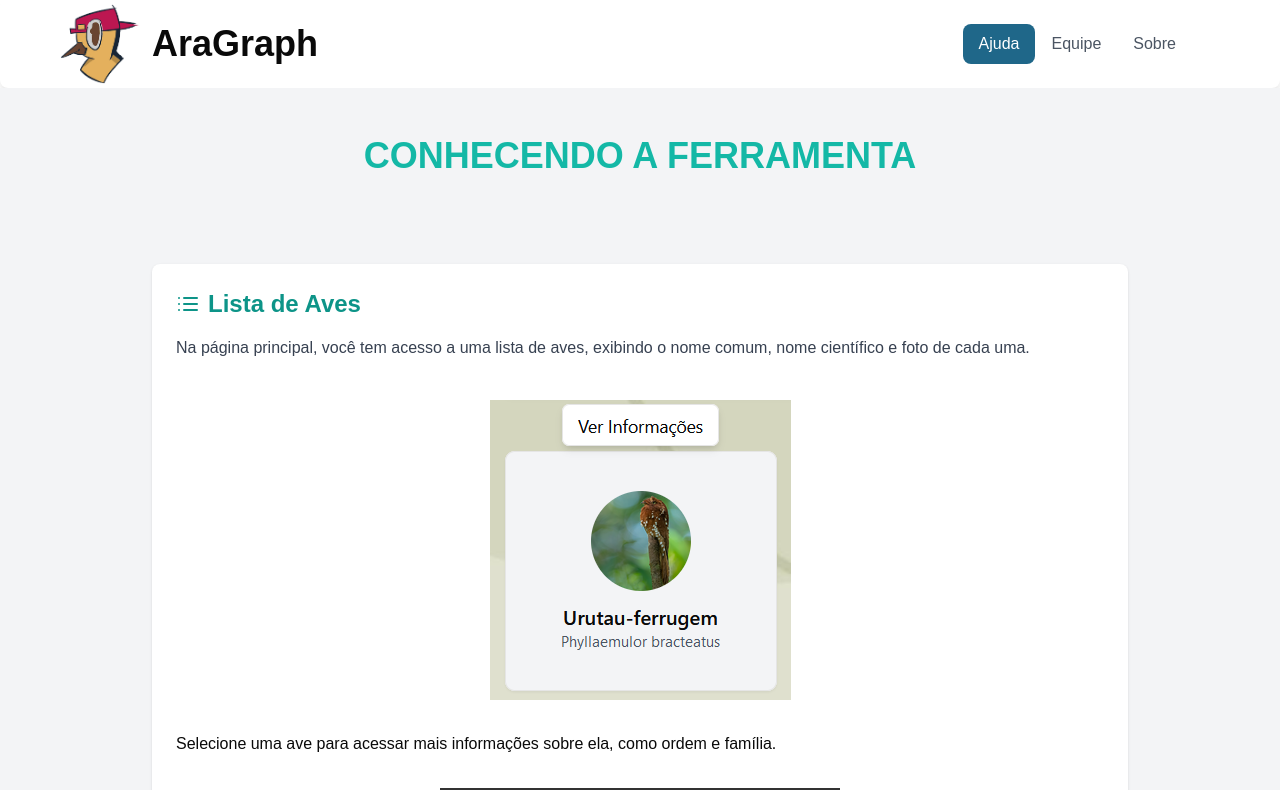
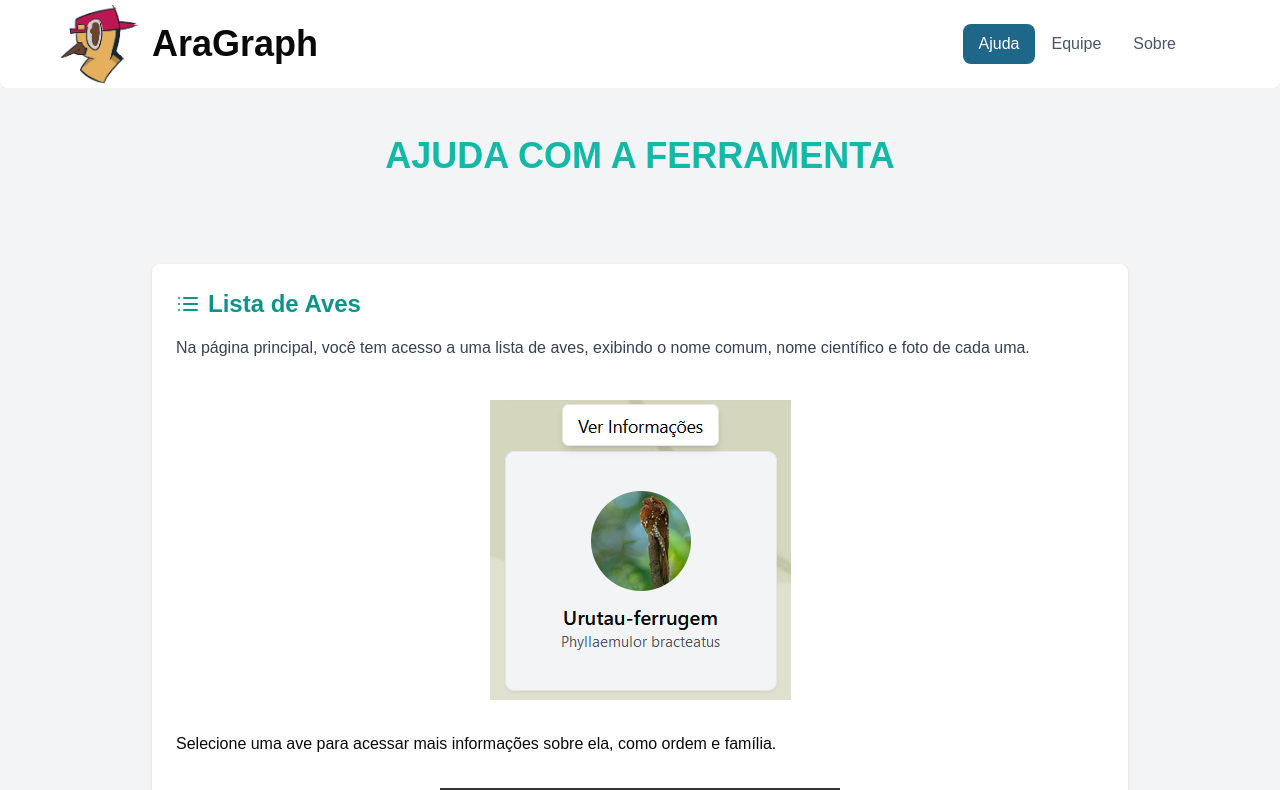
Before and after one commit to lihviaa/AraGraph, a Next.js app in the folder aragraph-frontend/: page /ajuda in a window 1280 px wide. Shown: the top 790 px of the page. Built offline with nearby package versions, Linux system fonts and the light colour scheme.

Commit message:
Corrigindo titulo em Ajuda

```diff
--- a/aragraph-frontend/src/app/ajuda/page.tsx
+++ b/aragraph-frontend/src/app/ajuda/page.tsx
@@ -5,7 +5,7 @@ export default function Ajuda() {
 	return (
 		<div className="min-h-screen bg-gray-100">
 			<main className="max-w-5xl mx-auto px-6 py-12 flex flex-col gap-12">
-				<h2 className="text-4xl text-teal-500 font-extrabold text-center mb-10">CONHECENDO A FERRAMENTA</h2>
+				<h2 className="text-4xl text-teal-500 font-extrabold text-center mb-10">AJUDA COM A FERRAMENTA</h2>
 
 				<section className="bg-white rounded-lg shadow p-6">
 					<h2 className="text-2xl font-bold text-teal-600 mb-4 flex items-center gap-2">
```
